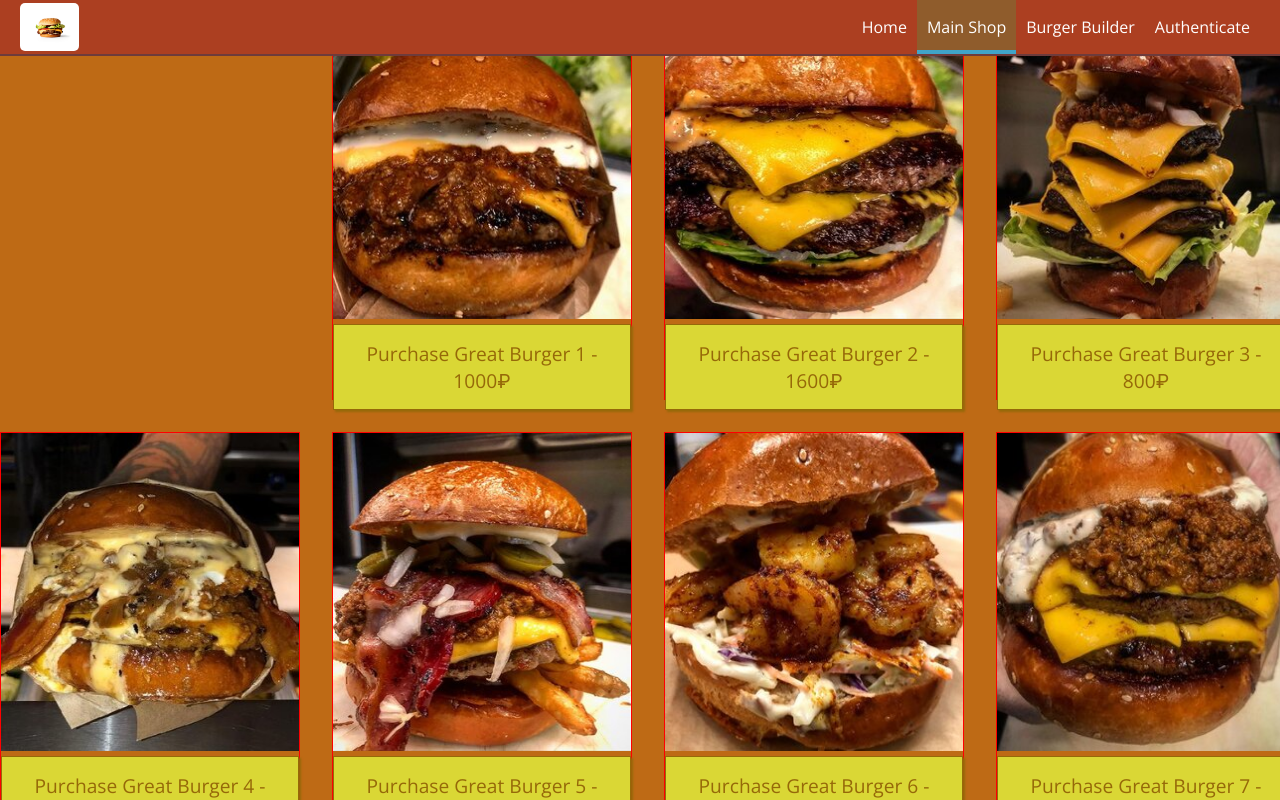
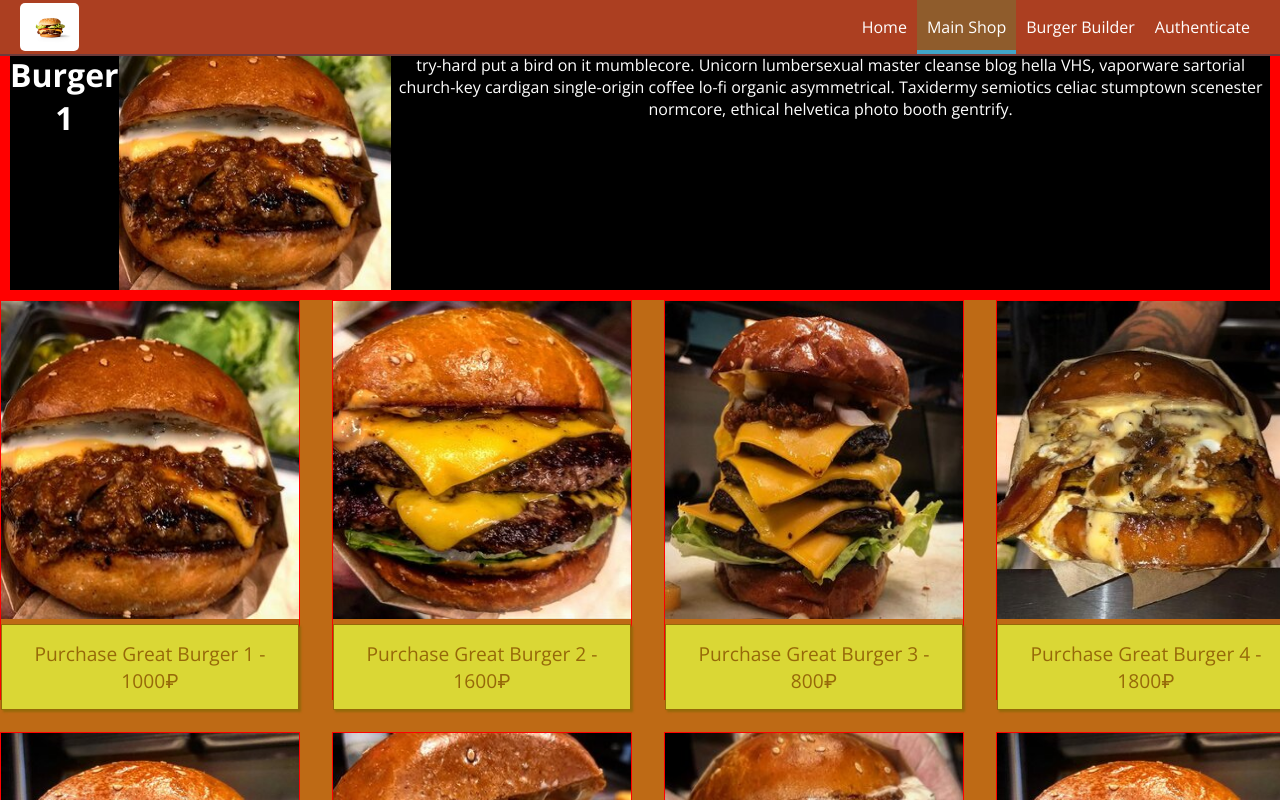
Before and after one commit to LordGrishnakh/burger-builder-react, a React (Create React App) app: page /shop in a window 1280 px wide. Shown: the top 800 px of the page. Built offline with nearby package versions, Linux system fonts and the light colour scheme.

Commit message:
MainShop progress

```diff
--- a/src/components/Shop/ProductList/ProductList.js
+++ b/src/components/Shop/ProductList/ProductList.js
@@ -1,90 +1,52 @@
-import React, { useState } from 'react';
-import Product from './Product/Product';
-import Modal from '../../UI/Modal/Modal';
-import Button from '../../UI/Button/Button';
-import OrderSummary from '../../Burger/OrderSummary/OrderSummary';
-import { productsShop } from './../data';
-import ProductListStyles from './ProductList.module.css';
-import { connect } from 'react-redux';
-import * as actions from '../../../store/actions/index';
-import SelectedProduct from '../SelectedProduct/SelectedProduct';
+import React, { useState } from "react";
+import Product from "./Product/Product";
+import Modal from "../../UI/Modal/Modal";
+import Button from "../../UI/Button/Button";
+import OrderSummary from "../../Burger/OrderSummary/OrderSummary";
+import { productsShop } from "./../data";
+import ProductListStyles from "./ProductList.module.css";
+import { connect } from "react-redux";
+import * as actions from "../../../store/actions/index";
+import SelectedProduct from "../SelectedProduct/SelectedProduct";
+
+const ProductList = (props) => {
+  const [products, setProducts] = useState(productsShop);
+  const [isPurchasing, setIsPurchasing] = useState(false);
 
 
-const ProductList = props => {
-  const [products, setProducts] = useState(productsShop);
-  const [isPurchasing, setIsPurchasing] = useState(false);
-  const [burgerId, setBurgerId] = useState(0);
 
-  const [selectedProduct, setSelectedProduct] = useState(null)
-
-
-  const onProductSelect = (product) => {
-    setSelectedProduct(product);
-  }
-
-  const authRedirect = () => {
-    window.location.href = "/auth";
-  };
-
-  const clickHandler = (id) => {
-    setBurgerId(id-1)
-    setIsPurchasing(true);
-  };
-  const purchaseContinueHandler = () => {
-    const orders = {
-      ingredients: products[burgerId].ingredients,
-      price: products[burgerId].price,
-      orderData: products[burgerId].info,
-      userId: props.userId
-    };
-    props.onOrderBurger(orders, props.token);
-    setTimeout(() => {
-      setIsPurchasing(false);
-    }, 1000);
-  };
-
-  const hideModalHandler = () => {
-    setIsPurchasing(false);
-  };
-
-  let orderSummary = <OrderSummary
-                        ingredients={products[burgerId].ingredients}
-                        purchaseCanceled={hideModalHandler}
-                        purchaseContinued={purchaseContinueHandler}
-                        orderNow={true}
-                        price={products[burgerId].price} />
   return (
-    <React.Fragment>
-      <Modal show={isPurchasing} hideModal={hideModalHandler}>
-        {props.isAuthenticated ? orderSummary : <React.Fragment><div>You must have an account to continue</div><Button btnType="Success" clicked={authRedirect}>Authenticate Here</Button></React.Fragment>}
-      </Modal>
-      <div className={ProductListStyles.Container}>
-      <SelectedProduct selectedProduct={selectedProduct} />
-
-        {products.map((product, key)=>{
-          return <Product key={key} title={product.title} imgURL={product.img} price={product.price} click={onProductSelect.bind(this, product.id)} />
-        })}
-      </div>
-    </React.Fragment>
+    <div className={ProductListStyles.Container}>
+      {products.map((product, key) => {
+        return (
+          <Product
+            key={key}
+            title={product.title}
+            imgURL={product.img}
+            price={product.price}
+            click={props.productSelect.bind(this, product.id)}
+          />
+        );
+      })}
+    </div>
   );
 };
-const mapStateToProps = state => {
+const mapStateToProps = (state) => {
   return {
     ings: state.burgerBuilder.ingredients,
     price: state.burgerBuilder.totalPrice,
     loading: state.order.loading,
     token: state.auth.token,
     userId: state.auth.userId,
-    isAuthenticated: state.auth.token !==null
+    isAuthenticated: state.auth.token !== null,
   };
 };
 
-const mapDispatchToProps = dispatch => {
+const mapDispatchToProps = (dispatch) => {
   return {
-    onOrderBurger: (orderData, token) => dispatch(actions.purchaseBurger(orderData, token))
-
-  }
-}
-
+    onOrderBurger: (orderData, token) =>
+      dispatch(actions.purchaseBurger(orderData, token)),
+  };
+};
 
 export default connect(mapStateToProps, mapDispatchToProps)(ProductList);
--- a/src/components/Shop/SelectedProduct/SelectedProduct.js
+++ b/src/components/Shop/SelectedProduct/SelectedProduct.js
@@ -1,15 +1,17 @@
-import React from 'react';
-import {productsShop} from '../data';
-import MainShopCard from '../ProductList/MainShopCard/MainShopCard';
+import React from "react";
+import { productsShop } from "../data";
+import SelectedProductStyling from "./SelectedProduct.module.css";
 
-const SelectedProduct = (props) => {
-  console.log('WORKING!')
+const SelectedProduct = ({ selectedBurger }) => {
+  const burger = productsShop[selectedBurger];
+  console.log(burger);
   return (
-    <div>
-      {/* {productsShop[props.selectedProduct]} */}
-      <MainShopCard />
+    <div className={SelectedProductStyling.CardContainer}>
+      <h1>{burger.title}</h1>
+      <img src={burger.img} alt={burger.title} />
+      <p>{burger.info}</p>
     </div>
-  )
-}
+  );
+};
 
-export default SelectedProduct
+export default SelectedProduct;
--- a/src/components/Shop/SelectedProduct/SelectedProduct.module.css
+++ b/src/components/Shop/SelectedProduct/SelectedProduct.module.css
@@ -0,0 +1,11 @@
+.CardContainer {
+  background-color: black;
+  color: white;
+  position: sticky;
+  z-index: 2;
+  display: flex;
+  top: 0;
+  right: 0;
+  height: 300px;
+  border: 10px solid red;
+}
--- a/src/components/Shop/Shop.js
+++ b/src/components/Shop/Shop.js
@@ -4,9 +4,15 @@ import ShopStyling from "./ShopStyling.module.css";
 import SelectedProduct from "./SelectedProduct/SelectedProduct";
 
 const Shop = (props) => {
+  const [burgerId, setBurgerId] = useState(0);
+  const onProductSelect = (id) => {
+    setBurgerId(id - 1);
+  };
   return (
     <div className={ShopStyling.Shop}>
-      <ProductList />
+      <SelectedProduct selectedBurger={burgerId} />
+      <ProductList productSelect={onProductSelect} />
+      <button onClick={()=>console.log(burgerId)}>log id</button>
     </div>
   );
 };
--- a/src/components/Shop/data.js
+++ b/src/components/Shop/data.js
@@ -4,320 +4,159 @@ export const productsShop = [
     title: "Great Burger 1",
     img: "img/shopBurger_1.jpeg",
     price: 1000,
-    ingredients: {
-      greatBeef: 1,
-      cheese: 2
-    },
     info:
       "Lorem ipsum dolor amet offal butcher quinoa sustainable gastropub, echo park actually green juice sriracha paleo. Brooklyn sriracha semiotics, DIY coloring book mixtape craft beer sartorial hella blue bottle. Tote bag wolf authentic try-hard put a bird on it mumblecore. Unicorn lumbersexual master cleanse blog hella VHS, vaporware sartorial church-key cardigan single-origin coffee lo-fi organic asymmetrical. Taxidermy semiotics celiac stumptown scenester normcore, ethical helvetica photo booth gentrify.",
-    inCart: false,
-    count: 0,
-    total: 0
   },
   {
     id: 2,
     title: "Great Burger 2",
     img: "img/shopBurger_2.jpeg",
     price: 1600,
-    ingredients: {
-      greatBeef: 4,
-      cheese: 3,
-      salad: 1
-    },
     info:
       "Lorem ipsum dolor amet offal butcher quinoa sustainable gastropub, echo park actually green juice sriracha paleo. Brooklyn sriracha semiotics, DIY coloring book mixtape craft beer sartorial hella blue bottle. Tote bag wolf authentic try-hard put a bird on it mumblecore. Unicorn lumbersexual master cleanse blog hella VHS, vaporware sartorial church-key cardigan single-origin coffee lo-fi organic asymmetrical. Taxidermy semiotics celiac stumptown scenester normcore, ethical helvetica photo booth gentrify.",
-    inCart: false,
-    count: 0,
-    total: 0
   },
   {
     id: 3,
     title: "Great Burger 3",
     img: "img/shopBurger_3.jpeg",
     price: 800,
-    ingredients: {
-      greatBeef: 4,
-      greatCheese: 5,
-      salad: 2
-    },
     info:
       "Lorem ipsum dolor amet offal butcher quinoa sustainable gastropub, echo park actually green juice sriracha paleo. Brooklyn sriracha semiotics, DIY coloring book mixtape craft beer sartorial hella blue bottle. Tote bag wolf authentic try-hard put a bird on it mumblecore. Unicorn lumbersexual master cleanse blog hella VHS, vaporware sartorial church-key cardigan single-origin coffee lo-fi organic asymmetrical. Taxidermy semiotics celiac stumptown scenester normcore, ethical helvetica photo booth gentrify.",
-    inCart: false,
-    count: 0,
-    total: 0
   },
   {
     id: 4,
     title: "Great Burger 4",
     img: "img/shopBurger_4.jpeg",
     price: 1800,
-    ingredients: {
-      greatBeef: 1,
-      greatGreatCheese: 3,
-      salad: -10
-    },
     info:
       "Lorem ipsum dolor amet offal butcher quinoa sustainable gastropub, echo park actually green juice sriracha paleo. Brooklyn sriracha semiotics, DIY coloring book mixtape craft beer sartorial hella blue bottle. Tote bag wolf authentic try-hard put a bird on it mumblecore. Unicorn lumbersexual master cleanse blog hella VHS, vaporware sartorial church-key cardigan single-origin coffee lo-fi organic asymmetrical. Taxidermy semiotics celiac stumptown scenester normcore, ethical helvetica photo booth gentrify.",
-    inCart: false,
-    count: 0,
-    total: 0
   },
   {
     id: 5,
     title: "Great Burger 5",
     img: "img/shopBurger_5.jpeg",
     price: 2400,
-    ingredients: {
-      greatBeef: 1,
-      greatGreatCheese: 3,
-      salad: 5,
-      cheese: 4,
-      meat: 1
-    },
     info:
       "Lorem ipsum dolor amet offal butcher quinoa sustainable gastropub, echo park actually green juice sriracha paleo. Brooklyn sriracha semiotics, DIY coloring book mixtape craft beer sartorial hella blue bottle. Tote bag wolf authentic try-hard put a bird on it mumblecore. Unicorn lumbersexual master cleanse blog hella VHS, vaporware sartorial church-key cardigan single-origin coffee lo-fi organic asymmetrical. Taxidermy semiotics celiac stumptown scenester normcore, ethical helvetica photo booth gentrify.",
-    inCart: false,
-    count: 0,
-    total: 0
   },
   {
     id: 6,
     title: "Great Burger 6",
     img: "img/shopBurger_6.jpeg",
-    ingredients: {
-      greatBeef: 1,
-      greatGreatCheese: 3,
-      salad: 10
-    },
     price: 1700,
     info:
       "Lorem ipsum dolor amet offal butcher quinoa sustainable gastropub, echo park actually green juice sriracha paleo. Brooklyn sriracha semiotics, DIY coloring book mixtape craft beer sartorial hella blue bottle. Tote bag wolf authentic try-hard put a bird on it mumblecore. Unicorn lumbersexual master cleanse blog hella VHS, vaporware sartorial church-key cardigan single-origin coffee lo-fi organic asymmetrical. Taxidermy semiotics celiac stumptown scenester normcore, ethical helvetica photo booth gentrify.",
-    inCart: false,
-    count: 0,
-    total: 0
   },
   {
     id: 7,
     title: "Great Burger 7",
     img: "img/shopBurger_7.jpeg",
-    ingredients: {
-      greatBeef: 1,
-      greatGreatCheese: 5,
-      salad: -5
-    },
     price: 3000,
     info:
       "Lorem ipsum dolor amet offal butcher quinoa sustainable gastropub, echo park actually green juice sriracha paleo. Brooklyn sriracha semiotics, DIY coloring book mixtape craft beer sartorial hella blue bottle. Tote bag wolf authentic try-hard put a bird on it mumblecore. Unicorn lumbersexual master cleanse blog hella VHS, vaporware sartorial church-key cardigan single-origin coffee lo-fi organic asymmetrical. Taxidermy semiotics celiac stumptown scenester normcore, ethical helvetica photo booth gentrify.",
-    inCart: false,
-    count: 0,
-    total: 0
   },
   {
     id: 8,
     title: "Great Burger 8",
     img: "img/shopBurger_5.jpeg",
-    ingredients: {
-      greatBeef: 1,
-      greatGreatCheese: 3,
-      salad: 0,
-    },
     price: 200,
     info:
       "Lorem ipsum dolor amet offal butcher quinoa sustainable gastropub, echo park actually green juice sriracha paleo. Brooklyn sriracha semiotics, DIY coloring book mixtape craft beer sartorial hella blue bottle. Tote bag wolf authentic try-hard put a bird on it mumblecore. Unicorn lumbersexual master cleanse blog hella VHS, vaporware sartorial church-key cardigan single-origin coffee lo-fi organic asymmetrical. Taxidermy semiotics celiac stumptown scenester normcore, ethical helvetica photo booth gentrify.",
-    inCart: false,
-    count: 0,
-    total: 0
   },
   {
     id: 9,
     title: "Great Burger 9",
     img: "img/shopBurger_2.jpeg",
-    ingredients: {
-      greatBeef: 11,
-      greatGreatCheese: 7,
-      salad: 4
-    },
     price: 9200,
     info:
       "Lorem ipsum dolor amet offal butcher quinoa sustainable gastropub, echo park actually green juice sriracha paleo. Brooklyn sriracha semiotics, DIY coloring book mixtape craft beer sartorial hella blue bottle. Tote bag wolf authentic try-hard put a bird on it mumblecore. Unicorn lumbersexual master cleanse blog hella VHS, vaporware sartorial church-key cardigan single-origin coffee lo-fi organic asymmetrical. Taxidermy semiotics celiac stumptown scenester normcore, ethical helvetica photo booth gentrify.",
-    inCart: false,
-    count: 0,
-    total: 0
   },
   {
     id: 10,
     title: "Great Burger 10",
     img: "img/shopBurger_6.jpeg",
-    ingredients: {
-      greatBeef: 1,
-      greatGreatCheese: 3,
-      salad: -10
-    },
     price: 4200,
     info:
       "Lorem ipsum dolor amet offal butcher quinoa sustainable gastropub, echo park actually green juice sriracha paleo. Brooklyn sriracha semiotics, DIY coloring book mixtape craft beer sartorial hella blue bottle. Tote bag wolf authentic try-hard put a bird on it mumblecore. Unicorn lumbersexual master cleanse blog hella VHS, vaporware sartorial church-key cardigan single-origin coffee lo-fi organic asymmetrical. Taxidermy semiotics celiac stumptown scenester normcore, ethical helvetica photo booth gentrify.",
-    inCart: false,
-    count: 0,
-    total: 0
   },
   {
     id: 11,
     title: "Great Burger 11",
     img: "img/shopBurger_7.jpeg",
-    ingredients: {
-      greatBeef: 1,
-      greatGreatCheese: 3,
-      salad: -10
-    },
     price: 2200,
     info:
       "Lorem ipsum dolor amet offal butcher quinoa sustainable gastropub, echo park actually green juice sriracha paleo. Brooklyn sriracha semiotics, DIY coloring book mixtape craft beer sartorial hella blue bottle. Tote bag wolf authentic try-hard put a bird on it mumblecore. Unicorn lumbersexual master cleanse blog hella VHS, vaporware sartorial church-key cardigan single-origin coffee lo-fi organic asymmetrical. Taxidermy semiotics celiac stumptown scenester normcore, ethical helvetica photo booth gentrify.",
-    inCart: false,
-    count: 0,
-    total: 0
   },
   {
     id: 12,
     title: "Great Burger 12",
     img: "img/shopBurger_4.jpeg",
-    ingredients: {
-      greatBeef: 1,
-      greatGreatCheese: 3,
-      salad: -10
-    },
     price: 3200,
     info:
       "Lorem ipsum dolor amet offal butcher quinoa sustainable gastropub, echo park actually green juice sriracha paleo. Brooklyn sriracha semiotics, DIY coloring book mixtape craft beer sartorial hella blue bottle. Tote bag wolf authentic try-hard put a bird on it mumblecore. Unicorn lumbersexual master cleanse blog hella VHS, vaporware sartorial church-key cardigan single-origin coffee lo-fi organic asymmetrical. Taxidermy semiotics celiac stumptown scenester normcore, ethical helvetica photo booth gentrify.",
-    inCart: false,
-    count: 0,
-    total: 0
   },
   {
     id: 9,
     title: "Great Burger 13",
     img: "img/shopBurger_1.jpeg",
-    ingredients: {
-      greatBeef: 1,
-      greatGreatCheese: 3,
-      salad: -10
-    },
     price: 6200,
     info:
       "Lorem ipsum dolor amet offal butcher quinoa sustainable gastropub, echo park actually green juice sriracha paleo. Brooklyn sriracha semiotics, DIY coloring book mixtape craft beer sartorial hella blue bottle. Tote bag wolf authentic try-hard put a bird on it mumblecore. Unicorn lumbersexual master cleanse blog hella VHS, vaporware sartorial church-key cardigan single-origin coffee lo-fi organic asymmetrical. Taxidermy semiotics celiac stumptown scenester normcore, ethical helvetica photo booth gentrify.",
-    inCart: false,
-    count: 0,
-    total: 0
   },
   {
     id: 10,
     title: "Great Burger 14",
     img: "img/shopBurger_2.jpeg",
-    ingredients: {
-      greatBeef: 1,
-      greatGreatCheese: 3,
-      salad: -10
-    },
     price: 5200,
     info:
       "Lorem ipsum dolor amet offal butcher quinoa sustainable gastropub, echo park actually green juice sriracha paleo. Brooklyn sriracha semiotics, DIY coloring book mixtape craft beer sartorial hella blue bottle. Tote bag wolf authentic try-hard put a bird on it mumblecore. Unicorn lumbersexual master cleanse blog hella VHS, vaporware sartorial church-key cardigan single-origin coffee lo-fi organic asymmetrical. Taxidermy semiotics celiac stumptown scenester normcore, ethical helvetica photo booth gentrify.",
-    inCart: false,
-    count: 0,
-    total: 0
   },
   {
     id: 11,
     title: "Great Burger 15",
     img: "img/shopBurger_3.jpeg",
-    ingredients: {
-      greatBeef: 1,
-      greatGreatCheese: 3,
-      salad: -10
-    },
     price: 5200,
     info:
       "Lorem ipsum dolor amet offal butcher quinoa sustainable gastropub, echo park actually green juice sriracha paleo. Brooklyn sriracha semiotics, DIY coloring book mixtape craft beer sartorial hella blue bottle. Tote bag wolf authentic try-hard put a bird on it mumblecore. Unicorn lumbersexual master cleanse blog hella VHS, vaporware sartorial church-key cardigan single-origin coffee lo-fi organic asymmetrical. Taxidermy semiotics celiac stumptown scenester normcore, ethical helvetica photo booth gentrify.",
-    inCart: false,
-    count: 0,
-    total: 0
   },
   {
     id: 12,
     title: "Great Burger 16",
     img: "img/shopBurger_4.jpeg",
-    ingredients: {
-      greatBeef: 11,
-      greatGreatCheese: -2,
-      salad: 4
-    },
     price: 8200,
     info:
       "Lorem ipsum dolor amet offal butcher quinoa sustainable gastropub, echo park actually green juice sriracha paleo. Brooklyn sriracha semiotics, DIY coloring book mixtape craft beer sartorial hella blue bottle. Tote bag wolf authentic try-hard put a bird on it mumblecore. Unicorn lumbersexual master cleanse blog hella VHS, vaporware sartorial church-key cardigan single-origin coffee lo-fi organic asymmetrical. Taxidermy semiotics celiac stumptown scenester normcore, ethical helvetica photo booth gentrify.",
-    inCart: false,
-    count: 0,
-    total: 0
   },
   {
     id: 9,
     title: "Great Burger 17",
     img: "img/shopBurger_5.jpeg",
-    ingredients: {
-      greatBeef: 7,
-      greatGreatCheese: 2,
-      salad: 6
-    },
     price: 4200,
     info:
       "Lorem ipsum dolor amet offal butcher quinoa sustainable gastropub, echo park actually green juice sriracha paleo. Brooklyn sriracha semiotics, DIY coloring book mixtape craft beer sartorial hella blue bottle. Tote bag wolf authentic try-hard put a bird on it mumblecore. Unicorn lumbersexual master cleanse blog hella VHS, vaporware sartorial church-key cardigan single-origin coffee lo-fi organic asymmetrical. Taxidermy semiotics celiac stumptown scenester normcore, ethical helvetica photo booth gentrify.",
-    inCart: false,
-    count: 0,
-    total: 0
   },
   {
     id: 10,
     title: "Great Burger 18",
     img: "img/shopBurger_6.jpeg",
-    ingredients: {
-      greatBeef: 5,
-      greatGreatCheese: 4,
-      salad: 9
-    },
     price: 6200,
     info:
       "Lorem ipsum dolor amet offal butcher quinoa sustainable gastropub, echo park actually green juice sriracha paleo. Brooklyn sriracha semiotics, DIY coloring book mixtape craft beer sartorial hella blue bottle. Tote bag wolf authentic try-hard put a bird on it mumblecore. Unicorn lumbersexual master cleanse blog hella VHS, vaporware sartorial church-key cardigan single-origin coffee lo-fi organic asymmetrical. Taxidermy semiotics celiac stumptown scenester normcore, ethical helvetica photo booth gentrify.",
-    inCart: false,
-    count: 0,
-    total: 0
   },
   {
     id: 11,
     title: "Great Burger 19",
     img: "img/shopBurger_7.jpeg",
-    ingredients: {
-      greatBeef: 11,
-      greatGreatCheese: 5,
-      salad: -1
-    },
     price: 4200,
     info:
       "Lorem ipsum dolor amet offal butcher quinoa sustainable gastropub, echo park actually green juice sriracha paleo. Brooklyn sriracha semiotics, DIY coloring book mixtape craft beer sartorial hella blue bottle. Tote bag wolf authentic try-hard put a bird on it mumblecore. Unicorn lumbersexual master cleanse blog hella VHS, vaporware sartorial church-key cardigan single-origin coffee lo-fi organic asymmetrical. Taxidermy semiotics celiac stumptown scenester normcore, ethical helvetica photo booth gentrify.",
-    inCart: false,
-    count: 0,
-    total: 0
   },
   {
     id: 12,
     title: "Great Burger 20",
     img: "img/shopBurger_8.jpeg",
-    ingredients: {
-      greatBeef: 1,
-      greatGreatCheese: 5,
-      salad: 2
-    },
     price: 2400,
     info:
       "Lorem ipsum dolor amet offal butcher quinoa sustainable gastropub, echo park actually green juice sriracha paleo. Brooklyn sriracha semiotics, DIY coloring book mixtape craft beer sartorial hella blue bottle. Tote bag wolf authentic try-hard put a bird on it mumblecore. Unicorn lumbersexual master cleanse blog hella VHS, vaporware sartorial church-key cardigan single-origin coffee lo-fi organic asymmetrical. Taxidermy semiotics celiac stumptown scenester normcore, ethical helvetica photo booth gentrify.",
-    inCart: false,
-    count: 0,
-    total: 0
-  }
+  },
 ];
```
Also changed, not shown: src/components/Shop/ProductList/MainShopCard/MainShopCard.js (deleted, +0 -12 lines), src/components/Shop/ProductList/MainShopCard/CardStyling.module.css (deleted).
